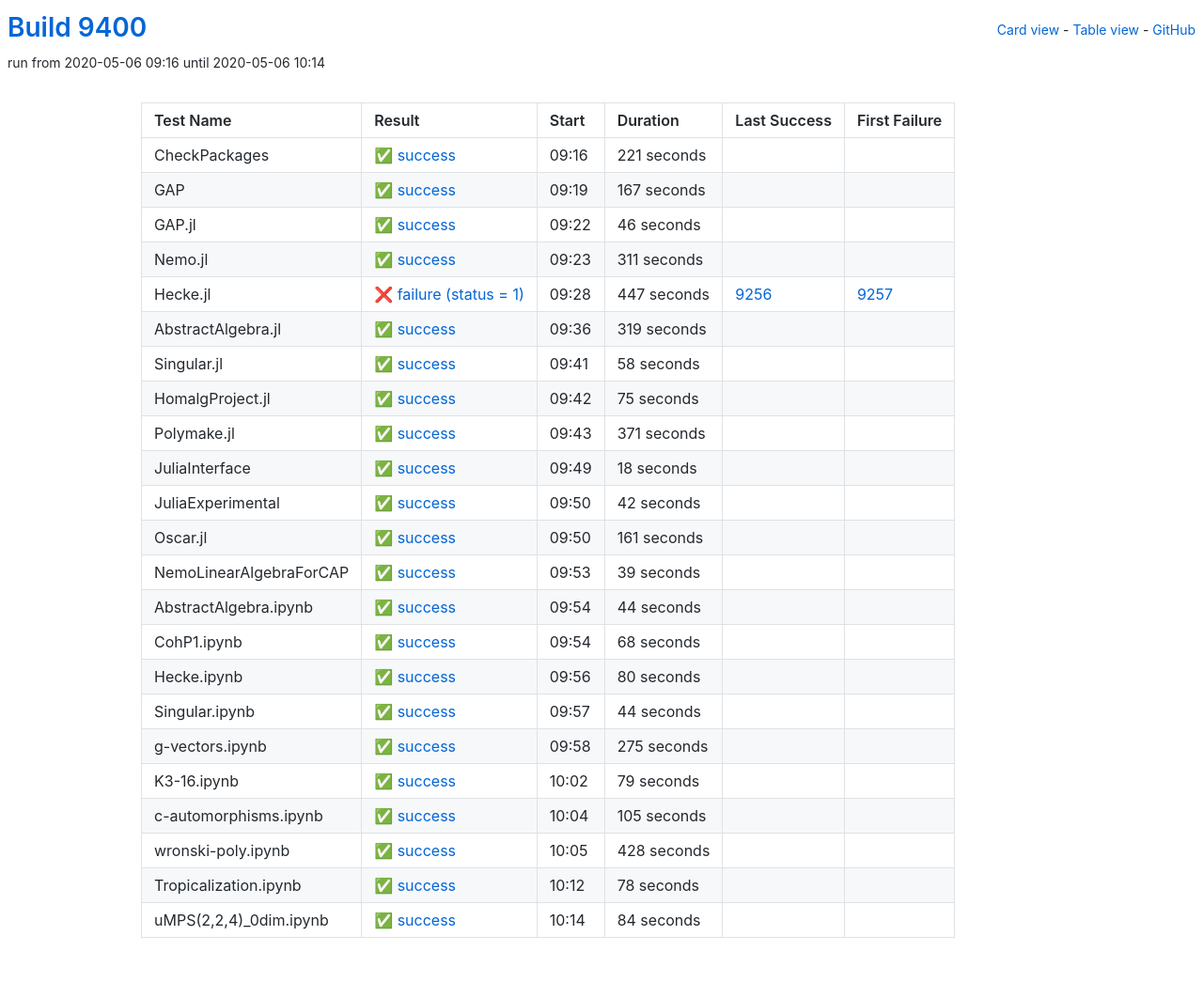
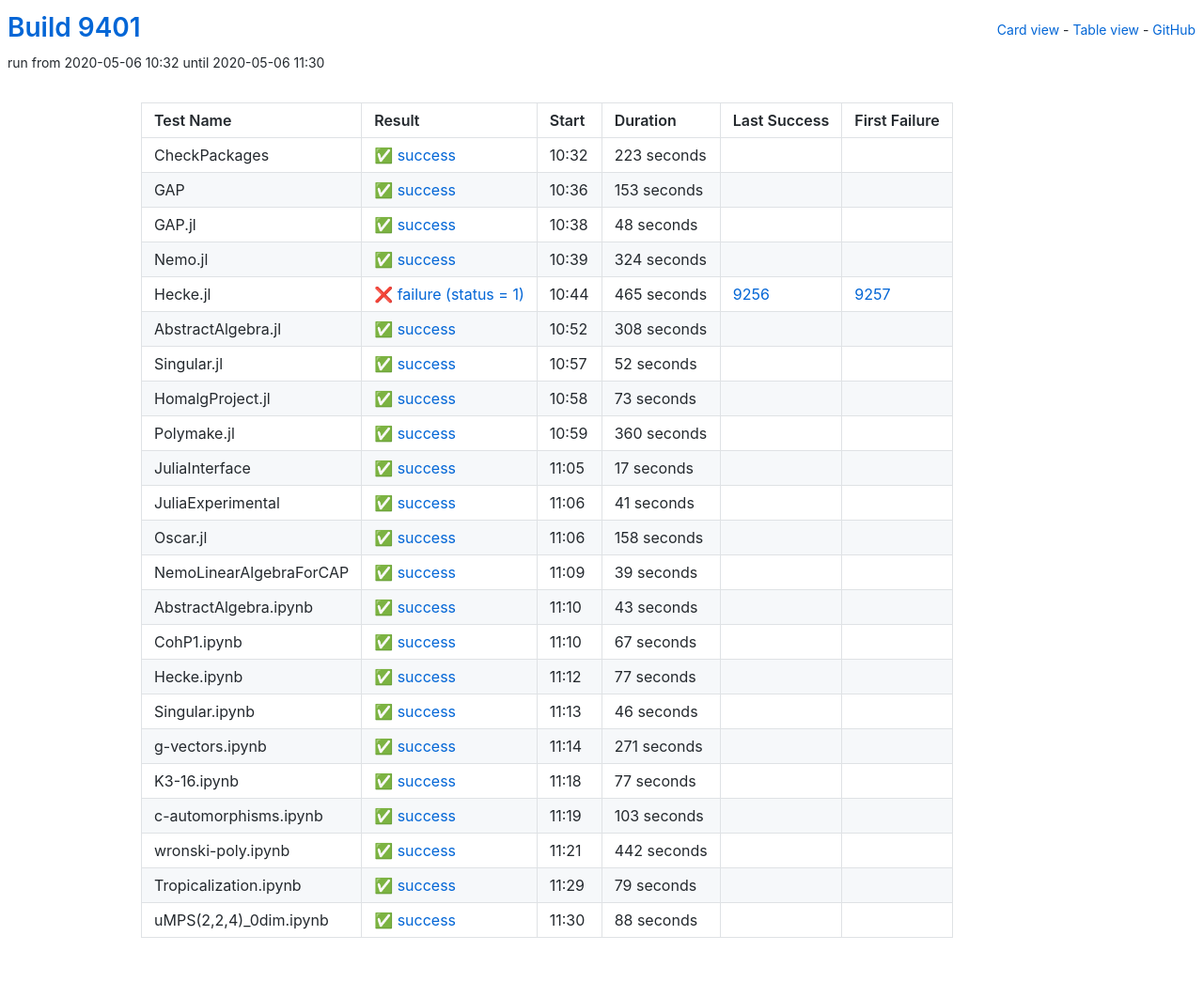
Before and after one commit to oscar-system/oscar-ci-status, a Jekyll site: the page built from table.html, in a window 1280 px wide. Shown: the whole page at 94% size. Built offline with Jekyll 4.4.1, drawn with Linux system fonts in a browser that asks for light colours.

Commit message:
Build 9401

```diff
--- a/_data/ci.yml
+++ b/_data/ci.yml
@@ -1,149 +1,149 @@
-build: 9400
-build_url: https://oscarci.mathematik.uni-kl.de/job/oscar/9400/
+build: 9401
+build_url: https://oscarci.mathematik.uni-kl.de/job/oscar/9401/
 job: oscar
 tests:
-- duration: 221
+- duration: 223
   exitcode: 0
   first_failure: false
   first_failure_url: null
   id: checkpackages
   last_success: false
   last_success_url: null
-  log: https://oscarci.mathematik.uni-kl.de/job/oscar/9400/artifact/logs/build-9400/CheckPackages.log
+  log: https://oscarci.mathematik.uni-kl.de/job/oscar/9401/artifact/logs/build-9401/CheckPackages.log
   name: CheckPackages
-  start: 2020-05-06 09:16
+  start: 2020-05-06 10:32
   status: success
   success: true
-- duration: 167
+- duration: 153
   exitcode: 0
   first_failure: false
   first_failure_url: null
   id: gap
   last_success: false
   last_success_url: null
-  log: https://oscarci.mathematik.uni-kl.de/job/oscar/9400/artifact/logs/build-9400/GAP.log
+  log: https://oscarci.mathematik.uni-kl.de/job/oscar/9401/artifact/logs/build-9401/GAP.log
   name: GAP
-  start: 2020-05-06 09:19
+  start: 2020-05-06 10:36
   status: success
   success: true
-- duration: 46
+- duration: 48
   exitcode: 0
   first_failure: false
   first_failure_url: null
   id: gap-jl
   last_success: false
   last_success_url: null
-  log: https://oscarci.mathematik.uni-kl.de/job/oscar/9400/artifact/logs/build-9400/GAP.jl.log
+  log: https://oscarci.mathematik.uni-kl.de/job/oscar/9401/artifact/logs/build-9401/GAP.jl.log
   name: GAP.jl
-  start: 2020-05-06 09:22
+  start: 2020-05-06 10:38
   status: success
   success: true
-- duration: 311
+- duration: 324
   exitcode: 0
   first_failure: false
   first_failure_url: null
   id: nemo-jl
   last_success: false
   last_success_url: null
-  log: https://oscarci.mathematik.uni-kl.de/job/oscar/9400/artifact/logs/build-9400/Nemo.jl.log
+  log: https://oscarci.mathematik.uni-kl.de/job/oscar/9401/artifact/logs/build-9401/Nemo.jl.log
   name: Nemo.jl
-  start: 2020-05-06 09:23
+  start: 2020-05-06 10:39
   status: success
   success: true
-- duration: 447
+- duration: 465
   exitcode: 1
   first_failure: 9257
   first_failure_url: https://oscarci.mathematik.uni-kl.de/job/oscar/9257/
   id: hecke-jl
   last_success: 9256
   last_success_url: https://oscarci.mathematik.uni-kl.de/job/oscar/9256/
-  log: https://oscarci.mathematik.uni-kl.de/job/oscar/9400/artifact/logs/build-9400/Hecke.jl.log
+  log: https://oscarci.mathematik.uni-kl.de/job/oscar/9401/artifact/logs/build-9401/Hecke.jl.log
   name: Hecke.jl
-  start: 2020-05-06 09:28
+  start: 2020-05-06 10:44
   status: failure
   success: false
-- duration: 319
+- duration: 308
   exitcode: 0
   first_failure: false
   first_failure_url: null
   id: abstractalgebra-jl
   last_success: false
   last_success_url: null
-  log: https://oscarci.mathematik.uni-kl.de/job/oscar/9400/artifact/logs/build-9400/AbstractAlgebra.jl.log
+  log: https://oscarci.mathematik.uni-kl.de/job/oscar/9401/artifact/logs/build-9401/AbstractAlgebra.jl.log
   name: AbstractAlgebra.jl
-  start: 2020-05-06 09:36
+  start: 2020-05-06 10:52
   status: success
   success: true
-- duration: 58
+- duration: 52
   exitcode: 0
   first_failure: false
   first_failure_url: null
   id: singular-jl
   last_success: false
   last_success_url: null
-  log: https://oscarci.mathematik.uni-kl.de/job/oscar/9400/artifact/logs/build-9400/Singular.jl.log
+  log: https://oscarci.mathematik.uni-kl.de/job/oscar/9401/artifact/logs/build-9401/Singular.jl.log
   name: Singular.jl
-  start: 2020-05-06 09:41
+  start: 2020-05-06 10:57
   status: success
   success: true
-- duration: 75
+- duration: 73
   exitcode: 0
   first_failure: false
   first_failure_url: null
   id: homalgproject-jl
   last_success: false
   last_success_url: null
-  log: https://oscarci.mathematik.uni-kl.de/job/oscar/9400/artifact/logs/build-9400/HomalgProject.jl.log
+  log: https://oscarci.mathematik.uni-kl.de/job/oscar/9401/artifact/logs/build-9401/HomalgProject.jl.log
   name: HomalgProject.jl
-  start: 2020-05-06 09:42
+  start: 2020-05-06 10:58
   status: success
   success: true
-- duration: 371
+- duration: 360
   exitcode: 0
   first_failure: false
   first_failure_url: null
   id: polymake-jl
   last_success: false
   last_success_url: null
-  log: https://oscarci.mathematik.uni-kl.de/job/oscar/9400/artifact/logs/build-9400/Polymake.jl.log
+  log: https://oscarci.mathematik.uni-kl.de/job/oscar/9401/artifact/logs/build-9401/Polymake.jl.log
   name: Polymake.jl
-  start: 2020-05-06 09:43
+  start: 2020-05-06 10:59
   status: success
   success: true
-- duration: 18
+- duration: 17
   exitcode: 0
   first_failure: false
   first_failure_url: null
   id: juliainterface
   last_success: false
   last_success_url: null
-  log: https://oscarci.mathematik.uni-kl.de/job/oscar/9400/artifact/logs/build-9400/JuliaInterface.log
+  log: https://oscarci.mathematik.uni-kl.de/job/oscar/9401/artifact/logs/build-9401/JuliaInterface.log
   name: JuliaInterface
-  start: 2020-05-06 09:49
+  start: 2020-05-06 11:05
   status: success
   success: true
-- duration: 42
+- duration: 41
   exitcode: 0
   first_failure: false
   first_failure_url: null
   id: juliaexperimental
   last_success: false
   last_success_url: null
-  log: https://oscarci.mathematik.uni-kl.de/job/oscar/9400/artifact/logs/build-9400/JuliaExperimental.log
+  log: https://oscarci.mathematik.uni-kl.de/job/oscar/9401/artifact/logs/build-9401/JuliaExperimental.log
   name: JuliaExperimental
-  start: 2020-05-06 09:50
+  start: 2020-05-06 11:06
   status: success
   success: true
-- duration: 161
+- duration: 158
   exitcode: 0
   first_failure: false
   first_failure_url: null
   id: oscar-jl
   last_success: false
   last_success_url: null
-  log: https://oscarci.mathematik.uni-kl.de/job/oscar/9400/artifact/logs/build-9400/Oscar.jl.log
+  log: https://oscarci.mathematik.uni-kl.de/job/oscar/9401/artifact/logs/build-9401/Oscar.jl.log
   name: Oscar.jl
-  start: 2020-05-06 09:50
+  start: 2020-05-06 11:06
   status: success
   success: true
 - duration: 39
@@ -153,128 +153,128 @@ tests:
   id: nemolinearalgebraforcap
   last_success: false
   last_success_url: null
-  log: https://oscarci.mathematik.uni-kl.de/job/oscar/9400/artifact/logs/build-9400/NemoLinearAlgebraForCAP.log
+  log: https://oscarci.mathematik.uni-kl.de/job/oscar/9401/artifact/logs/build-9401/NemoLinearAlgebraForCAP.log
   name: NemoLinearAlgebraForCAP
-  start: 2020-05-06 09:53
+  start: 2020-05-06 11:09
   status: success
   success: true
-- duration: 44
+- duration: 43
   exitcode: 0
   first_failure: false
   first_failure_url: null
   id: abstractalgebra-ipynb
   last_success: false
   last_success_url: null
-  log: https://oscarci.mathematik.uni-kl.de/job/oscar/9400/artifact/logs/build-9400/AbstractAlgebra.ipynb.log
+  log: https://oscarci.mathematik.uni-kl.de/job/oscar/9401/artifact/logs/build-9401/AbstractAlgebra.ipynb.log
   name: AbstractAlgebra.ipynb
-  start: 2020-05-06 09:54
+  start: 2020-05-06 11:10
   status: success
   success: true
-- duration: 68
+- duration: 67
   exitcode: 0
   first_failure: false
   first_failure_url: null
   id: cohp1-ipynb
   last_success: false
   last_success_url: null
-  log: https://oscarci.mathematik.uni-kl.de/job/oscar/9400/artifact/logs/build-9400/CohP1.ipynb.log
+  log: https://oscarci.mathematik.uni-kl.de/job/oscar/9401/artifact/logs/build-9401/CohP1.ipynb.log
   name: CohP1.ipynb
-  start: 2020-05-06 09:54
+  start: 2020-05-06 11:10
   status: success
   success: true
-- duration: 80
+- duration: 77
   exitcode: 0
   first_failure: false
   first_failure_url: null
   id: hecke-ipynb
   last_success: false
   last_success_url: null
-  log: https://oscarci.mathematik.uni-kl.de/job/oscar/9400/artifact/logs/build-9400/Hecke.ipynb.log
+  log: https://oscarci.mathematik.uni-kl.de/job/oscar/9401/artifact/logs/build-9401/Hecke.ipynb.log
   name: Hecke.ipynb
-  start: 2020-05-06 09:56
+  start: 2020-05-06 11:12
   status: success
   success: true
-- duration: 44
+- duration: 46
   exitcode: 0
   first_failure: false
   first_failure_url: null
   id: singular-ipynb
   last_success: false
   last_success_url: null
-  log: https://oscarci.mathematik.uni-kl.de/job/oscar/9400/artifact/logs/build-9400/Singular.ipynb.log
+  log: https://oscarci.mathematik.uni-kl.de/job/oscar/9401/artifact/logs/build-9401/Singular.ipynb.log
   name: Singular.ipynb
-  start: 2020-05-06 09:57
+  start: 2020-05-06 11:13
   status: success
   success: true
-- duration: 275
+- duration: 271
   exitcode: 0
   first_failure: false
   first_failure_url: null
   id: g-vectors-ipynb
   last_success: false
   last_success_url: null
-  log: https://oscarci.mathematik.uni-kl.de/job/oscar/9400/artifact/logs/build-9400/g-vectors.ipynb.log
+  log: https://oscarci.mathematik.uni-kl.de/job/oscar/9401/artifact/logs/build-9401/g-vectors.ipynb.log
   name: g-vectors.ipynb
-  start: 2020-05-06 09:58
+  start: 2020-05-06 11:14
+  status: success
+  success: true
+- duration: 77
+  exitcode: 0
+  first_failure: false
+  first_failure_url: null
+  id: k3-16-ipynb
+  last_success: false
+  last_success_url: null
+  log: https://oscarci.mathematik.uni-kl.de/job/oscar/9401/artifact/logs/build-9401/K3-16.ipynb.log
+  name: K3-16.ipynb
+  start: 2020-05-06 11:18
+  status: success
+  success: true
+- duration: 103
+  exitcode: 0
+  first_failure: false
+  first_failure_url: null
+  id: c-automorphisms-ipynb
+  last_success: false
+  last_success_url: null
+  log: https://oscarci.mathematik.uni-kl.de/job/oscar/9401/artifact/logs/build-9401/c-automorphisms.ipynb.log
+  name: c-automorphisms.ipynb
+  start: 2020-05-06 11:19
+  status: success
+  success: true
+- duration: 442
+  exitcode: 0
+  first_failure: false
+  first_failure_url: null
+  id: wronski-poly-ipynb
+  last_success: false
+  last_success_url: null
+  log: https://oscarci.mathematik.uni-kl.de/job/oscar/9401/artifact/logs/build-9401/wronski-poly.ipynb.log
+  name: wronski-poly.ipynb
+  start: 2020-05-06 11:21
   status: success
   success: true
 - duration: 79
   exitcode: 0
   first_failure: false
   first_failure_url: null
-  id: k3-16-ipynb
-  last_success: false
-  last_success_url: null
-  log: https://oscarci.mathematik.uni-kl.de/job/oscar/9400/artifact/logs/build-9400/K3-16.ipynb.log
-  name: K3-16.ipynb
-  start: 2020-05-06 10:02
-  status: success
-  success: true
-- duration: 105
-  exitcode: 0
-  first_failure: false
-  first_failure_url: null
-  id: c-automorphisms-ipynb
-  last_success: false
-  last_success_url: null
-  log: https://oscarci.mathematik.uni-kl.de/job/oscar/9400/artifact/logs/build-9400/c-automorphisms.ipynb.log
-  name: c-automorphisms.ipynb
-  start: 2020-05-06 10:04
-  status: success
-  success: true
-- duration: 428
-  exitcode: 0
-  first_failure: false
-  first_failure_url: null
-  id: wronski-poly-ipynb
-  last_success: false
-  last_success_url: null
-  log: https://oscarci.mathematik.uni-kl.de/job/oscar/9400/artifact/logs/build-9400/wronski-poly.ipynb.log
-  name: wronski-poly.ipynb
-  start: 2020-05-06 10:05
-  status: success
-  success: true
-- duration: 78
-  exitcode: 0
-  first_failure: false
-  first_failure_url: null
   id: tropicalization-ipynb
   last_success: false
   last_success_url: null
-  log: https://oscarci.mathematik.uni-kl.de/job/oscar/9400/artifact/logs/build-9400/Tropicalization.ipynb.log
+  log: https://oscarci.mathematik.uni-kl.de/job/oscar/9401/artifact/logs/build-9401/Tropicalization.ipynb.log
   name: Tropicalization.ipynb
-  start: 2020-05-06 10:12
+  start: 2020-05-06 11:29
   status: success
   success: true
-- duration: 84
+- duration: 88
   exitcode: 0
   first_failure: false
   first_failure_url: null
   id: umps-2-2-4-0dim-ipynb
   last_success: false
   last_success_url: null
-  log: https://oscarci.mathematik.uni-kl.de/job/oscar/9400/artifact/logs/build-9400/uMPS-2-2-4-_0dim.ipynb.log
+  log: https://oscarci.mathematik.uni-kl.de/job/oscar/9401/artifact/logs/build-9401/uMPS-2-2-4-_0dim.ipynb.log
   name: uMPS(2,2,4)_0dim.ipynb
-  start: 2020-05-06 10:14
+  start: 2020-05-06 11:30
   status: success
   success: true
```
Also changed, not shown: README.md.
